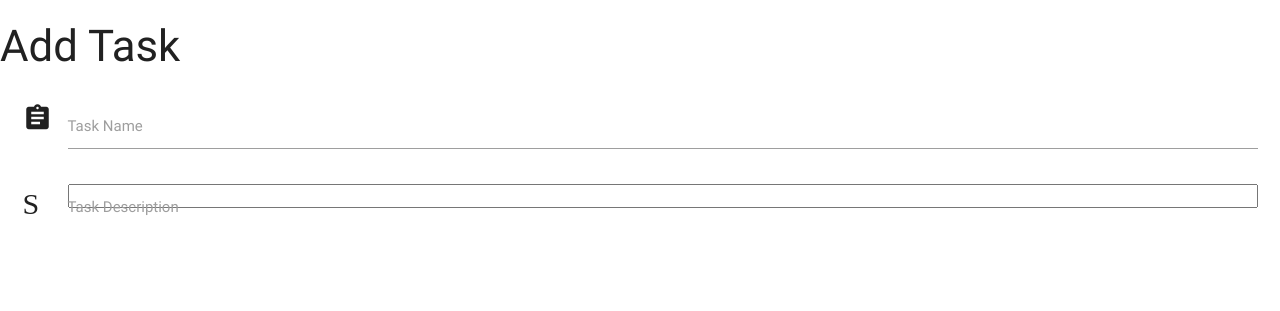
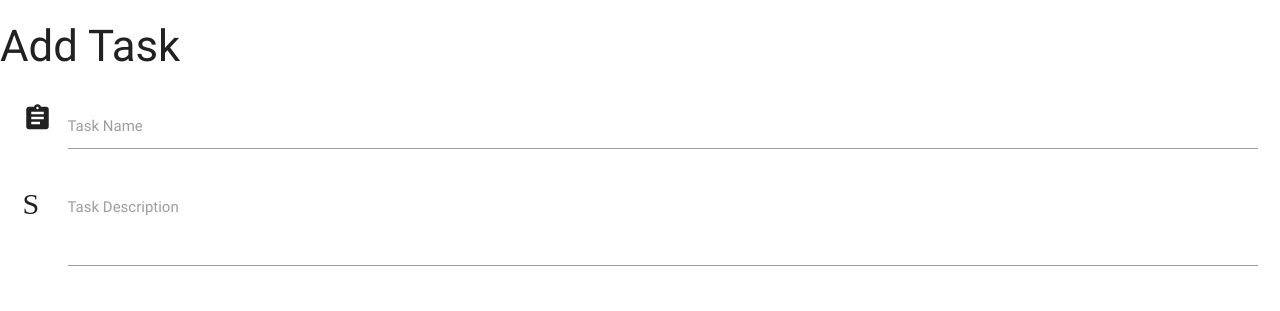
Before and after one commit to jjackson19862017/TaskManagerProject, a Flask app: page /add_task in a window 1280 px wide. Shown: the top 311 px of the page. Run offline with Flask 2, Linux system fonts and the light colour scheme; some libraries are stand-ins or nearby versions.

Commit message:
changed textarea because it was off
Signed-off-by: Stephen Jackson <jjackson19862017@gmail.com>

```diff
--- a/templates/addtask.html
+++ b/templates/addtask.html
@@ -12,7 +12,7 @@
         </div>
         <div class="input-field col s12">
           <i class="material-icons prefix">Subject</i>
-          <input type="textarea" name="task_description" id="task_description" class="materialize-textarea">
+          <textarea name="task_description" id="task_description" class="materialize-textarea"></textarea>
           <label for="icon_telephone">Task Description</label>
         </div>
       </div>
```
